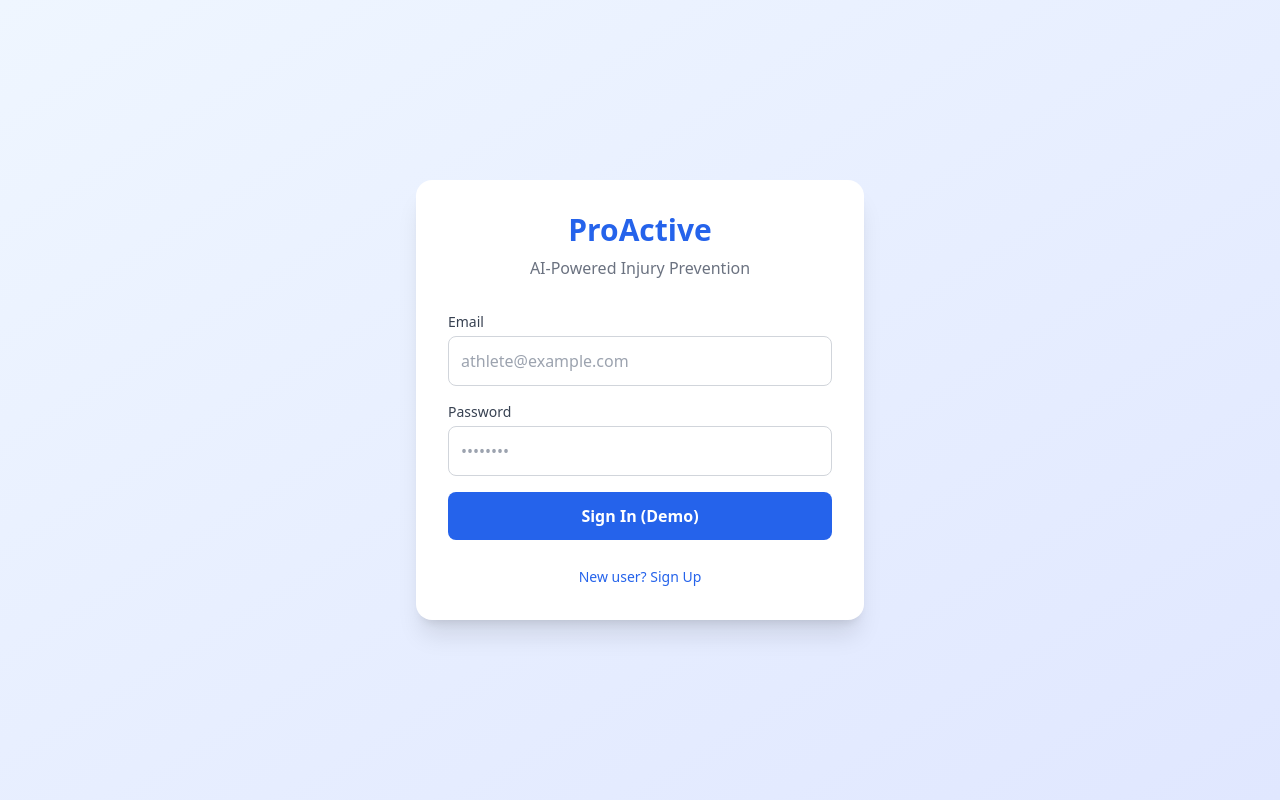
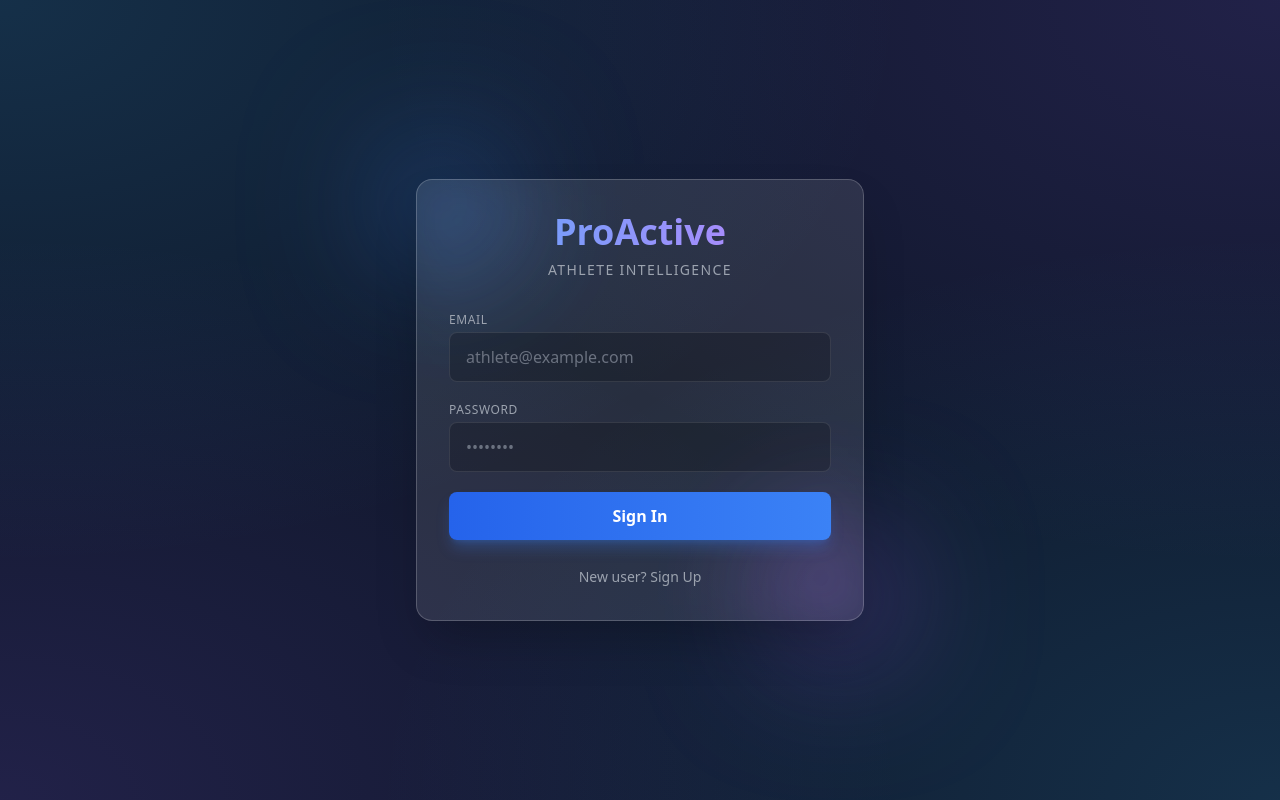
Before and after one commit to AnuragRai19/ProActive, a React (Vite) app: page / in a window 1280 px wide. Built offline with nearby package versions, Linux system fonts and the light colour scheme.

Commit message:
Design updates

```diff
--- a/src/index.css
+++ b/src/index.css
@@ -2,7 +2,16 @@
 @tailwind components;
 @tailwind utilities;
 
-/* Optional: Sets a clean background color for the whole app */
 body {
-  @apply bg-gray-50 text-gray-900;
+  /* Deep dark blue/slate background with a mesh-like gradient feel */
+  @apply bg-slate-900 text-white min-h-screen selection:bg-blue-500 selection:text-white;
+  background-image: radial-gradient(
+      at 0% 0%,
+      rgba(56, 189, 248, 0.15) 0px,
+      transparent 50%
+    ),
+    radial-gradient(at 100% 0%, rgba(139, 92, 246, 0.15) 0px, transparent 50%),
+    radial-gradient(at 100% 100%, rgba(56, 189, 248, 0.15) 0px, transparent 50%),
+    radial-gradient(at 0% 100%, rgba(139, 92, 246, 0.15) 0px, transparent 50%);
+  background-attachment: fixed;
 }
--- a/src/pages/Auth.jsx
+++ b/src/pages/Auth.jsx
@@ -4,47 +4,57 @@ export default function Auth({ onLogin }) {
   const [isSignUp, setIsSignUp] = useState(false);
 
   return (
-    <div className="min-h-screen bg-gradient-to-br from-blue-50 to-indigo-100 flex items-center justify-center p-4">
-      <div className="bg-white w-full max-w-md rounded-2xl shadow-xl overflow-hidden p-8">
+    <div className="min-h-screen flex items-center justify-center p-4">
+      {/* Glass Container */}
+      <div className="relative w-full max-w-md">
+        {/* Decorative glow behind the card */}
+        <div className="absolute -top-10 -left-10 w-32 h-32 bg-blue-500 rounded-full mix-blend-multiply filter blur-3xl opacity-30 animate-blob"></div>
+        <div className="absolute -bottom-10 -right-10 w-32 h-32 bg-purple-500 rounded-full mix-blend-multiply filter blur-3xl opacity-30 animate-blob animation-delay-2000"></div>
+
+        <div className="relative bg-white/10 backdrop-blur-xl border border-white/20 shadow-2xl rounded-2xl p-8 overflow-hidden">
           <div className="text-center mb-8">
-          <h1 className="text-3xl font-extrabold text-blue-600">ProActive</h1>
-          <p className="text-gray-500 mt-2">AI-Powered Injury Prevention</p>
+            <h1 className="text-4xl font-bold bg-gradient-to-r from-blue-400 to-purple-400 bg-clip-text text-transparent">
+              ProActive
+            </h1>
+            <p className="text-gray-400 mt-2 text-sm uppercase tracking-widest">
+              Athlete Intelligence
+            </p>
           </div>
 
-        <div className="space-y-4">
+          <div className="space-y-5">
             <div>
-            <label className="block text-sm font-medium text-gray-700">
+              <label className="block text-xs font-medium text-gray-400 mb-1 uppercase tracking-wider">
                 Email
               </label>
               <input
                 type="email"
-              className="mt-1 w-full p-3 border border-gray-300 rounded-lg"
+                className="w-full bg-black/20 border border-white/10 rounded-lg px-4 py-3 text-white placeholder-gray-500 focus:outline-none focus:ring-2 focus:ring-blue-500/50 focus:border-transparent transition"
                 placeholder="athlete@example.com"
               />
             </div>
             <div>
-            <label className="block text-sm font-medium text-gray-700">
+              <label className="block text-xs font-medium text-gray-400 mb-1 uppercase tracking-wider">
                 Password
               </label>
               <input
                 type="password"
-              className="mt-1 w-full p-3 border border-gray-300 rounded-lg"
+                className="w-full bg-black/20 border border-white/10 rounded-lg px-4 py-3 text-white placeholder-gray-500 focus:outline-none focus:ring-2 focus:ring-blue-500/50 focus:border-transparent transition"
                 placeholder="••••••••"
               />
             </div>
 
             <button
               onClick={onLogin}
-            className="w-full bg-blue-600 hover:bg-blue-700 text-white font-bold py-3 rounded-lg transition"
+              className="w-full bg-gradient-to-r from-blue-600 to-blue-500 hover:from-blue-500 hover:to-blue-400 text-white font-bold py-3 rounded-lg shadow-lg shadow-blue-500/30 transition transform hover:scale-[1.02] active:scale-[0.98]"
             >
-            {isSignUp ? "Create Account (Demo)" : "Sign In (Demo)"}
+              {isSignUp ? "Create Account" : "Sign In"}
             </button>
           </div>
 
           <div className="mt-6 text-center">
             <button
               onClick={() => setIsSignUp(!isSignUp)}
-            className="text-sm text-blue-600 hover:underline"
+              className="text-sm text-gray-400 hover:text-white transition"
             >
               {isSignUp
                 ? "Already have an account? Sign In"
@@ -53,5 +63,6 @@ export default function Auth({ onLogin }) {
           </div>
         </div>
       </div>
+    </div>
   );
 }
--- a/src/pages/Dashboard.jsx
+++ b/src/pages/Dashboard.jsx
@@ -1,91 +1,96 @@
 import { useState } from "react";
 
-export default function Dashboard({ onLogout }) {
-  const [soreness, setSoreness] = useState(5);
-
-  // DUMMY DATA FOR UI TESTING
-  const recentLogs = [
-    { id: 1, date: "2023-12-24", activity: "5k Run", rpe: 8, load: 450 },
-    { id: 2, date: "2023-12-22", activity: "Leg Day", rpe: 6, load: 300 },
-  ];
-
-  const riskScore = soreness > 7 ? "High" : "Low";
+export default function Dashboard() {
+  const [activeTab, setActiveTab] = useState("Overview");
 
   return (
-    <div className="min-h-screen bg-gray-50 pb-20">
-      <nav className="bg-white shadow-sm p-4 sticky top-0 z-10">
-        <div className="max-w-4xl mx-auto flex justify-between items-center">
-          <h1 className="text-xl font-bold text-blue-600">ProActive</h1>
-          <button
-            onClick={onLogout}
-            className="text-sm text-gray-500 hover:text-red-500"
-          >
-            Sign Out
-          </button>
+    <div className="flex h-screen overflow-hidden">
+      {/* Sidebar - Glass Effect */}
+      <aside className="w-64 bg-black/20 backdrop-blur-xl border-r border-white/10 flex-col hidden md:flex">
+        <div className="p-6">
+          <h2 className="text-2xl font-bold text-white tracking-tight">
+            ProActive
+          </h2>
         </div>
-      </nav>
 
-      <div className="max-w-4xl mx-auto p-4 space-y-6">
-        {/* Readiness Check UI */}
-        <div className="bg-white rounded-xl p-6 shadow-sm border border-gray-100">
-          <div className="flex justify-between items-center mb-4">
-            <h3 className="font-bold text-gray-800">⚡ Readiness Check</h3>
-            <span
-              className={`px-3 py-1 rounded-full text-xs font-bold ${
-                riskScore === "High"
-                  ? "bg-red-100 text-red-600"
-                  : "bg-green-100 text-green-600"
+        <nav className="flex-1 px-4 space-y-2">
+          {["Overview", "Workouts", "Recovery", "Settings"].map((item) => (
+            <button
+              key={item}
+              onClick={() => setActiveTab(item)}
+              className={`w-full text-left px-4 py-3 rounded-lg transition-all duration-200 ${
+                activeTab === item
+                  ? "bg-blue-600/20 text-blue-400 border border-blue-500/30"
+                  : "text-gray-400 hover:bg-white/5 hover:text-white"
               }`}
             >
-              Risk: {riskScore}
-            </span>
-          </div>
-          <p className="text-sm text-gray-500 mb-4">
-            How sore are you feeling right now?
-          </p>
-          <input
-            type="range"
-            min="1"
-            max="10"
-            value={soreness}
-            onChange={(e) => setSoreness(e.target.value)}
-            className="w-full h-2 bg-gray-200 rounded-lg appearance-none cursor-pointer accent-blue-600"
-          />
-          <div className="mt-4 bg-gray-50 p-3 rounded-lg text-sm text-gray-600 border border-gray-200">
-            {soreness > 7
-              ? "⚠️ High soreness detected. Recovery advised."
-              : "✅ Good to go!"}
+              {item}
+            </button>
+          ))}
+        </nav>
+
+        <div className="p-4">
+          <div className="bg-gradient-to-br from-purple-600/20 to-blue-600/20 rounded-xl p-4 border border-white/10">
+            <h4 className="text-sm font-semibold text-white">Pro Plan</h4>
+            <p className="text-xs text-gray-400 mt-1">
+              Upgrade for AI insights
+            </p>
           </div>
         </div>
+      </aside>
 
-        {/* Recent Logs UI */}
-        <div>
-          <h3 className="font-bold text-gray-800 mb-3 px-1">Recent Activity</h3>
-          <div className="space-y-3">
-            {recentLogs.map((log) => (
-              <div
-                key={log.id}
-                className="bg-white p-4 rounded-xl shadow-sm border border-gray-100 flex justify-between items-center"
-              >
-                <div>
-                  <h4 className="font-semibold text-gray-800">
-                    {log.activity}
-                  </h4>
-                  <p className="text-xs text-gray-500">
-                    {log.date} • RPE: {log.rpe}
-                  </p>
-                </div>
-                <div className="text-right">
-                  <span className="block font-bold text-blue-600">
-                    {log.load}
-                  </span>
-                  <span className="text-[10px] text-gray-400">LOAD</span>
-                </div>
-              </div>
-            ))}
+      {/* Main Content */}
+      <main className="flex-1 overflow-y-auto p-8 relative">
+        <header className="flex justify-between items-center mb-8">
+          <h1 className="text-3xl font-bold text-white">{activeTab}</h1>
+          <div className="flex items-center gap-4">
+            <div className="w-10 h-10 rounded-full bg-gradient-to-tr from-blue-500 to-purple-500 border-2 border-white/20"></div>
+          </div>
+        </header>
+
+        {/* Dashboard Grid */}
+        <div className="grid grid-cols-1 md:grid-cols-2 lg:grid-cols-3 gap-6">
+          {/* Card 1: Readiness Score */}
+          <div className="bg-white/5 backdrop-blur-lg border border-white/10 rounded-2xl p-6 hover:bg-white/10 transition">
+            <h3 className="text-gray-400 text-sm font-medium uppercase">
+              Readiness Score
+            </h3>
+            <div className="mt-4 flex items-end gap-2">
+              <span className="text-5xl font-bold text-green-400">85</span>
+              <span className="text-sm text-gray-400 mb-2">/ 100</span>
+            </div>
+            <div className="mt-4 h-2 bg-gray-700 rounded-full overflow-hidden">
+              <div className="h-full bg-green-400 w-[85%]"></div>
+            </div>
+          </div>
+
+          {/* Card 2: Training Load */}
+          <div className="bg-white/5 backdrop-blur-lg border border-white/10 rounded-2xl p-6 hover:bg-white/10 transition">
+            <h3 className="text-gray-400 text-sm font-medium uppercase">
+              Acute Load
+            </h3>
+            <div className="mt-4 flex items-end gap-2">
+              <span className="text-5xl font-bold text-blue-400">Low</span>
+            </div>
+            <p className="text-sm text-gray-400 mt-2">
+              Optimal range for recovery.
+            </p>
+          </div>
+
+          {/* Card 3: Injury Risk */}
+          <div className="bg-white/5 backdrop-blur-lg border border-white/10 rounded-2xl p-6 hover:bg-white/10 transition">
+            <h3 className="text-gray-400 text-sm font-medium uppercase">
+              Injury Risk
+            </h3>
+            <div className="mt-4 flex items-end gap-2">
+              <span className="text-5xl font-bold text-red-400">12%</span>
+            </div>
+            <p className="text-sm text-gray-400 mt-2">
+              Knee stability is low today.
+            </p>
           </div>
         </div>
-      </div>
+      </main>
     </div>
   );
 }
```
Lines whose indentation alone changed are shown as unchanged.
